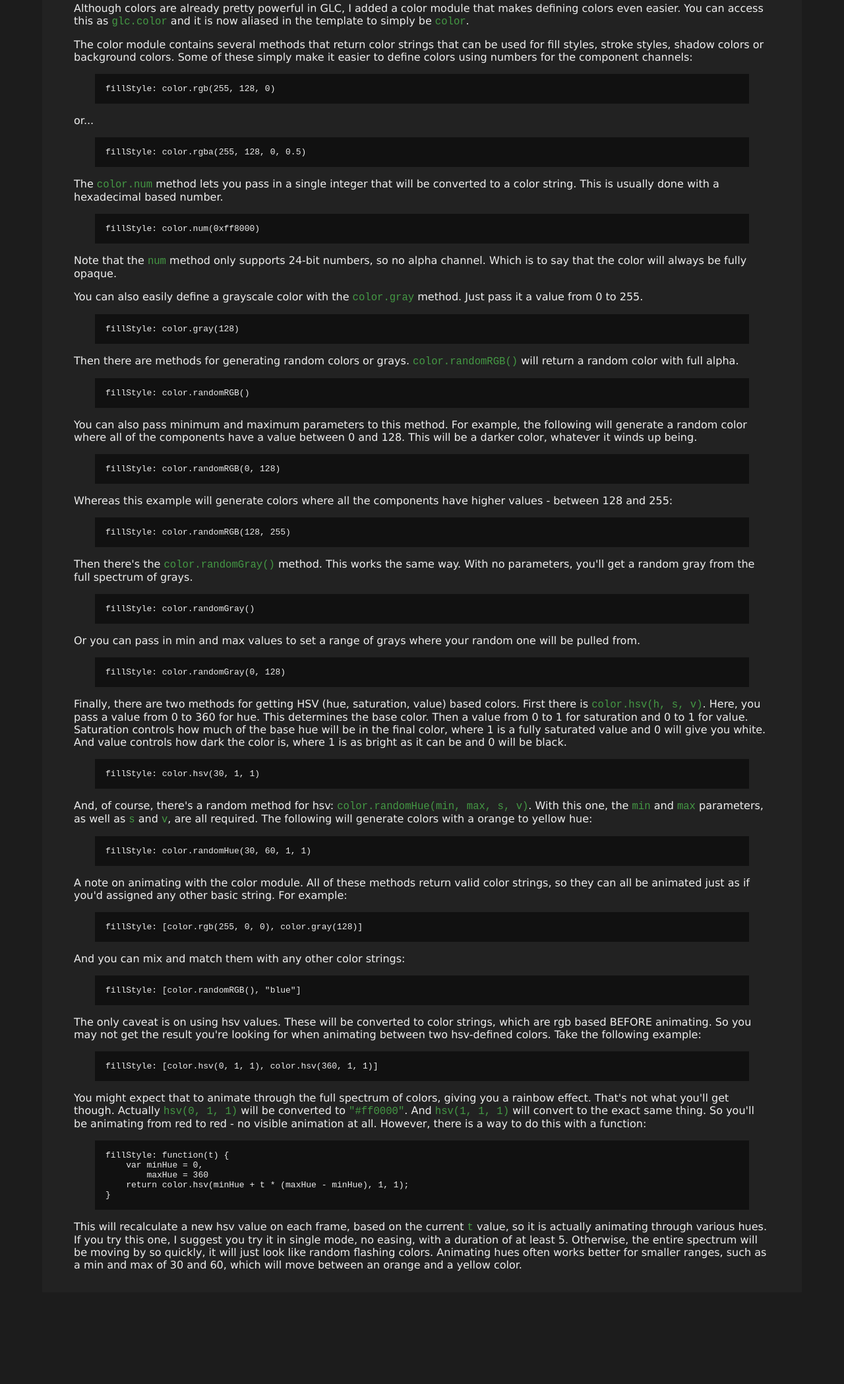
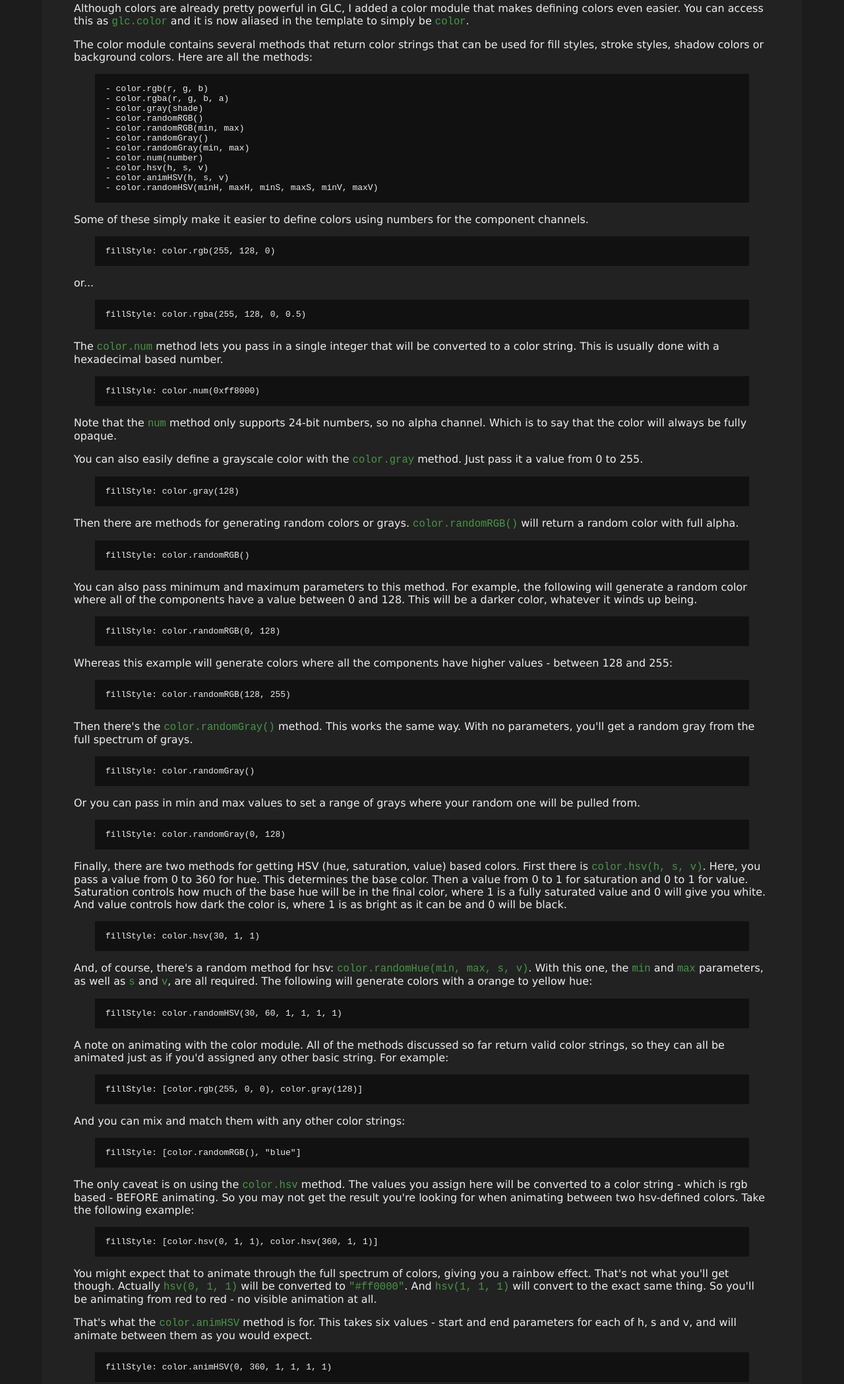
Before and after one commit to bit101/gifloopcoder, a plain HTML site: page docs/styles.html in a window 1280 px wide. Shown: the part 1497-3594 px from the top of the page at 66% size. Before the commit the page ends 3455 px from the top, so only its background shows below. Drawn offline with Linux system fonts and the light colour scheme.

Commit message:
updated the hsv methods

```diff
--- a/docs/styles.html
+++ b/docs/styles.html
@@ -89,7 +89,24 @@ backgroundColor "#ffffff"
 
     <p>Although colors are already pretty powerful in GLC, I added a color module that makes defining colors even easier. You can access this as <code>glc.color</code> and it is now aliased in the template to simply be <code>color</code>.</p>
 
-    <p>The color module contains several methods that return color strings that can be used for fill styles, stroke styles, shadow colors or background colors. Some of these simply make it easier to define colors using numbers for the component channels:</p>
+    <p>The color module contains several methods that return color strings that can be used for fill styles, stroke styles, shadow colors or background colors. Here are all the methods:</p>
+
+    <div class="code"><pre><code>
+- color.rgb(r, g, b)
+- color.rgba(r, g, b, a)
+- color.gray(shade)
+- color.randomRGB()
+- color.randomRGB(min, max)
+- color.randomGray()
+- color.randomGray(min, max)
+- color.num(number)
+- color.hsv(h, s, v)
+- color.animHSV(h, s, v)
+- color.randomHSV(minH, maxH, minS, maxS, minV, maxV)
+    </code></pre></div>
+
+
+    <p>Some of these simply make it easier to define colors using numbers for the component channels.</p>
 
     <div class="code"><pre><code>
 fillStyle: color.rgb(255, 128, 0)
@@ -154,10 +171,10 @@ fillStyle: color.hsv(30, 1, 1)
     <p>And, of course, there's a random method for hsv: <code>color.randomHue(min, max, s, v)</code>. With this one, the <code>min</code> and <code>max</code> parameters, as well as <code>s</code> and <code>v</code>, are all required. The following will generate colors with a orange to yellow hue:</p>
 
     <div class="code"><pre><code>
-fillStyle: color.randomHue(30, 60, 1, 1)
+fillStyle: color.randomHSV(30, 60, 1, 1, 1, 1)
     </code></pre></div>
 
-    <p>A note on animating with the color module. All of these methods return valid color strings, so they can all be animated just as if you'd assigned any other basic string. For example:</p>
+    <p>A note on animating with the color module. All of the methods discussed so far return valid color strings, so they can all be animated just as if you'd assigned any other basic string. For example:</p>
 
     <div class="code"><pre><code>
 fillStyle: [color.rgb(255, 0, 0), color.gray(128)]
@@ -169,24 +186,22 @@ fillStyle: [color.rgb(255, 0, 0), color.gray(128)]
 fillStyle: [color.randomRGB(), "blue"]
     </code></pre></div>
 
-    <p>The only caveat is on using hsv values. These will be converted to color strings, which are rgb based BEFORE animating. So you may not get the result you're looking for when animating between two hsv-defined colors. Take the following example:</p>
+    <p>The only caveat is on using the <code>color.hsv</code> method. The values you assign here will be converted to a color string - which is rgb based - BEFORE animating. So you may not get the result you're looking for when animating between two hsv-defined colors. Take the following example:</p>
 
     <div class="code"><pre><code>
 fillStyle: [color.hsv(0, 1, 1), color.hsv(360, 1, 1)]
     </code></pre></div>
 
-    <p>You might expect that to animate through the full spectrum of colors, giving you a rainbow effect. That's not what you'll get though. Actually <code>hsv(0, 1, 1)</code> will be converted to <code>"#ff0000"</code>. And <code>hsv(1, 1, 1)</code> will convert to the exact same thing. So you'll be animating from red to red - no visible animation at all. However, there is a way to do this with a function:</p>
+    <p>You might expect that to animate through the full spectrum of colors, giving you a rainbow effect. That's not what you'll get though. Actually <code>hsv(0, 1, 1)</code> will be converted to <code>"#ff0000"</code>. And <code>hsv(1, 1, 1)</code> will convert to the exact same thing. So you'll be animating from red to red - no visible animation at all.</p>
+
+
+    <p>That's what the <code>color.animHSV</code> method is for. This takes six values - start and end parameters for each of h, s and v, and will animate between them as you would expect.</p>
 
     <div class="code"><pre><code>
-fillStyle: function(t) {
-    var minHue = 0,
-        maxHue = 360
-    return color.hsv(minHue + t * (maxHue - minHue), 1, 1);
-}
+fillStyle: color.animHSV(0, 360, 1, 1, 1, 1)
     </code></pre></div>
 
-    <p>This will recalculate a new hsv value on each frame, based on the current <code>t</code> value, so it is actually animating through various hues. If you try this one, I suggest you try it in single mode, no easing, with a duration of at least 5. Otherwise, the entire spectrum will be moving by so quickly, it will just look like random flashing colors. Animating hues often works better for smaller ranges, such as a min and max of 30 and 60, which will move between an orange and a yellow color.</p>
-
+    <p>This will recalculate a new hsv value on each frame, so it is actually animating through various hues. If you try this one, I suggest you try it in single mode, no easing, with a duration of at least 5. Otherwise, the entire spectrum will be moving by so quickly, it will just look like random flashing colors. Animating hues often works better for smaller ranges, such as a min and max of 30 and 60, which will move between an orange and a yellow color.</p>
 
     </div>
 
```
Also changed, not shown: glc/libs/color.js (+16 -3 lines).
